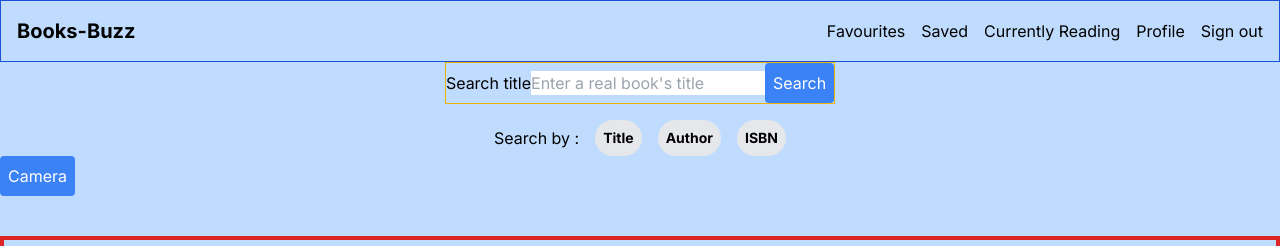
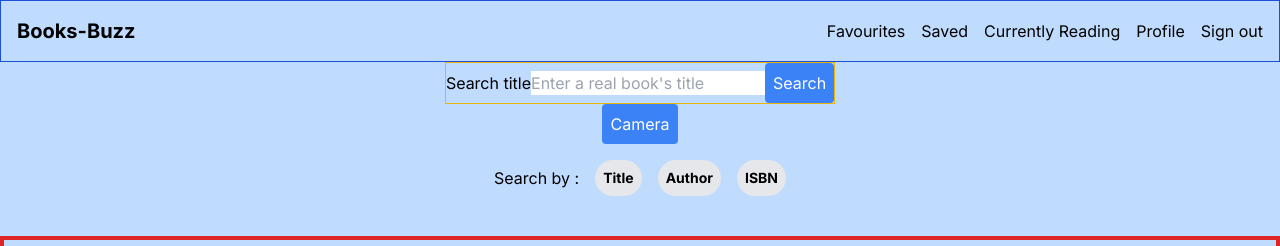
Before and after one commit to brunoFernandes21/books-app, a Next.js app: page / in a window 1280 px wide. Shown: the top 246 px of the page. Built offline with nearby package versions, Linux system fonts and the light colour scheme; no server answers.

Commit message:
implement scanning system

```diff
--- a/app/components/Search.jsx
+++ b/app/components/Search.jsx
@@ -1,6 +1,7 @@
 "use client";
 import { useState } from "react";
 import { getBooksBySearchTerm } from "../api/route";
+import {Html5QrcodeScanner} from "html5-qrcode";
 
 const Search = ({ setBooks }) => {
   const [search, setSearch] = useState("");
@@ -20,6 +21,30 @@ const Search = ({ setBooks }) => {
       console.log(error);
     }
   };
+  const bookScanner = () => {
+    function onScanSuccess(decodedText, decodedResult) {
+      // handle the scanned code as you like, for example:
+      if(decodedText.length === 10 || decodedText.length === 13){
+        console.log(decodedText)
+        getBooksBySearchTerm(decodedText,"ISBN").then((data)=>{
+          setBooks(data)
+        })
+      }
+    }
+    function onScanFailure(error) {
+      // handle scan failure, usually better to ignore and keep scanning.
+      // for example:
+      console.warn(`Code scan error = ${error}`);
+    }
+    const scanner =  new Html5QrcodeScanner("reader", {
+      qrbox: {
+        width: 250,
+        height: 250
+      },
+      fps: 10,
+    })
+    return scanner.render(onScanSuccess, onScanFailure);
+  }
 
   console.log(criteria)
   return (
@@ -37,6 +62,7 @@ const Search = ({ setBooks }) => {
         <button className="bg-blue-500 p-2 rounded text-white">Search</button>
 
       </form>
+      <button className="bg-blue-500 p-2 rounded text-white" onClick={bookScanner}>Camera</button>
       <div className="flex flex-row gap-4 mt-4 justify-center items-center">
         <p>Search by :</p>
         <div className="flex gap-4">
@@ -45,6 +71,10 @@ const Search = ({ setBooks }) => {
           <button className="bg-gray-200 p-2 rounded-full text-sm font-bold" onClick={() => setCriteria("ISBN")}>ISBN</button>
         </div>
       </div>
+      <div id="reader">
+            </div>
+        <div id="result">
+            </div>
     </div>
   );
 };
--- a/app/page.jsx
+++ b/app/page.jsx
@@ -4,49 +4,20 @@ import { Featured } from "./components/Featured";
 import LandingPage from "./components/LandingPage";
 import Search from "./components/Search";
 import BookSearchResult from "./components/BookSearchResult";
-import {Html5QrcodeScanner} from "html5-qrcode";
+
 
 
 export default function Home() {
   const [books, setBooks] = useState([]);
 
-  const bookScanner = () => {
-    function onScanSuccess(decodedText, decodedResult) {
-      // handle the scanned code as you like, for example:
-      if(decodedText.length === 10 || decodedText.length === 13){
-        console.log(`Code matched = ${decodedText}`, decodedResult);
-        document.getElementById("result").innerHTML = `
-        <h2> Success!</h2>
-        <p>${decodedText}</p>`
-        scanner.clear()
-        document.getElementById("reader").remove()
-        getBookByIsbn(decodedText)
-      }
-    }
-    function onScanFailure(error) {
-      // handle scan failure, usually better to ignore and keep scanning.
-      // for example:
-      console.warn(`Code scan error = ${error}`);
-    }
-    const scanner =  new Html5QrcodeScanner("reader", {
-      qrbox: {
-        width: 250,
-        height: 250
-      },
-      fps: 10,
-    })
-    return scanner.render(onScanSuccess, onScanFailure);
-  }
+
 
 
   return (
     <main>
       <Search setBooks={setBooks}/>
-      <div id="reader">
-            </div>
-        <div id="result">
-            </div>
-            <button className="bg-blue-500 p-2 rounded text-white" onClick={bookScanner}>Camera</button>
+
+
       <section className="flex justify-center mt-10 p-10 border-4 border-red-600">
         <p>Welcome to MyBooks</p>
         <p>Search for books to add to your favourites</p>
--- a/package.json
+++ b/package.json
@@ -14,6 +14,7 @@
     "eslint": "8.46.0",
     "eslint-config-next": "13.4.12",
     "firebase": "^10.1.0",
+    "html5-qrcode": "^2.3.8",
     "next": "13.4.12",
     "postcss": "8.4.27",
     "react": "18.2.0",
```
Also changed, not shown: 1 other file (tests, documents, lock files or other folders).
